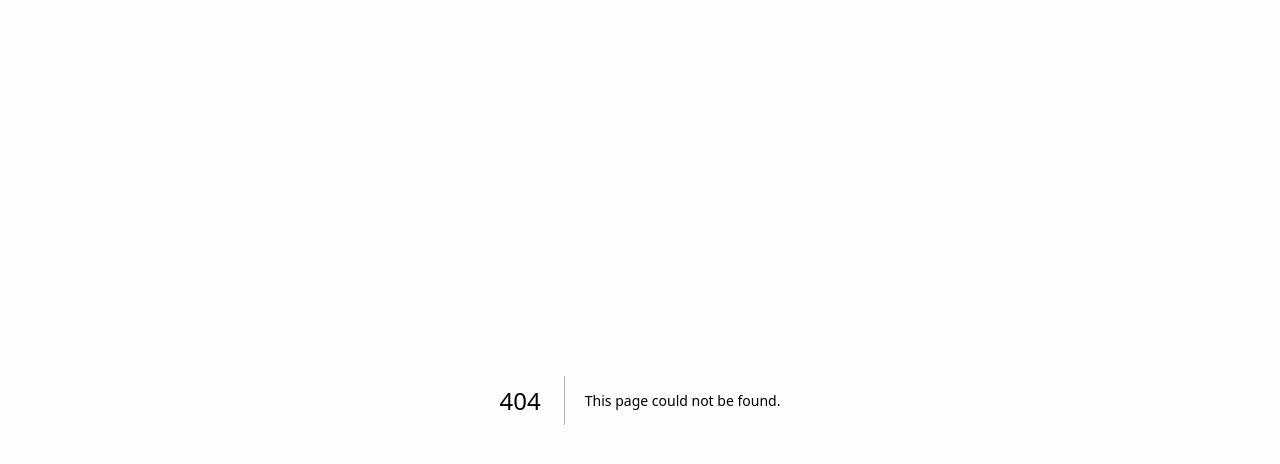
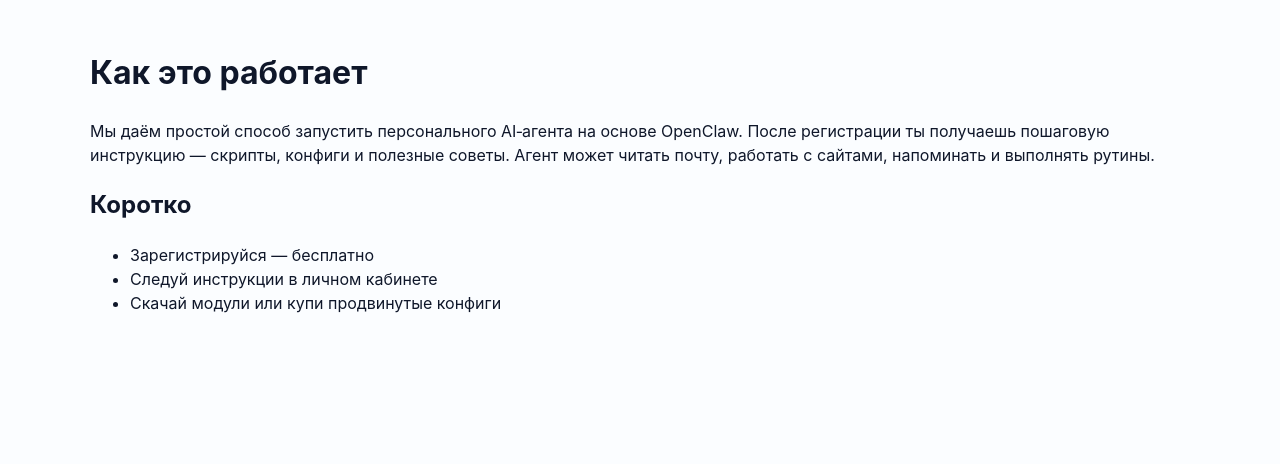
Before and after one commit to novaaurelis/nova-ai-agents-site-backup, a Next.js app: page /about in a window 1280 px wide. Before the commit this address had no page. Shown: the top 464 px of the page. Built offline with nearby package versions, Linux system fonts and the light colour scheme.

Commit message:
feat: add About page (How it works)

```diff
--- /dev/null
+++ b/pages/about.js
@@ -0,0 +1,15 @@
+export default function About(){
+  return (
+    <div className="container">
+      <h1>Как это работает</h1>
+      <p>Мы даём простой способ запустить персонального AI‑агента на основе OpenClaw. После регистрации ты получаешь пошаговую инструкцию — скрипты, конфиги и полезные советы. Агент может читать почту, работать с сайтами, напоминать и выполнять рутины.</p>
+
+      <h2>Коротко</h2>
+      <ul>
+        <li>Зарегистрируйся — бесплатно</li>
+        <li>Следуй инструкции в личном кабинете</li>
+        <li>Скачай модули или купи продвинутые конфиги</li>
+      </ul>
+    </div>
+  )
+}
```
